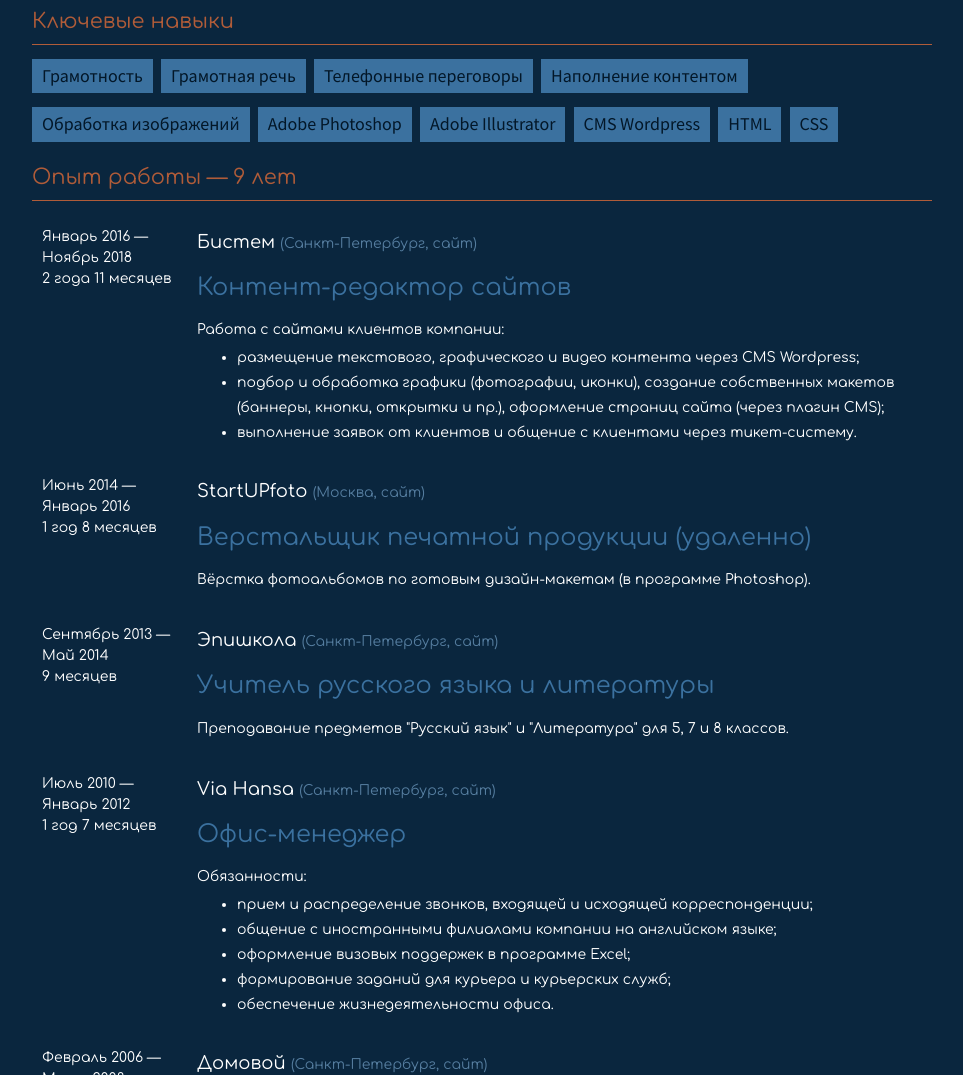
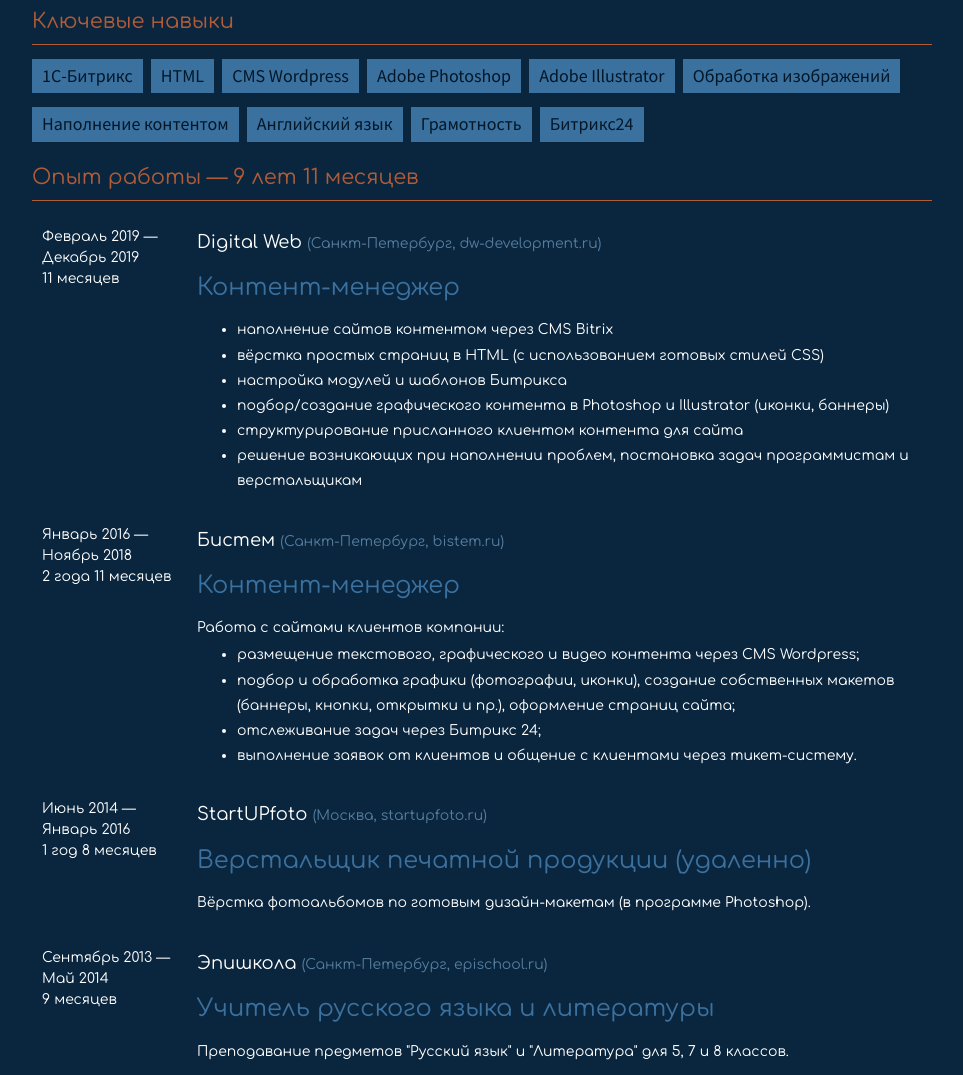
Before and after one commit to Librencia/Librencia.github.io, a plain HTML site: page index.html in a window 1280 px wide. Shown: the part 965-2040 px from the top of the page, without its empty margins (158-1121 px from the left). Drawn offline with Linux system fonts and the light colour scheme.

Commit message:
Update index.html

```diff
--- a/index.html
+++ b/index.html
@@ -18,8 +18,8 @@
 <main class="centr main">
 	<a href="img/my-foto.jpg" target="_blank"><img src="img/my-foto.jpg" alt="Фотография Вдовиной Анастасии" height="300" class="foto"></a>
 	<h1>Вдовина Анастасия Александровна</h1>
-	<p>30 лет (родилась 27 сентября 1987)</p>
-	<p>+7 (950) 2239169<br>librencia@mail.ru<br><a href="https://vk.com/librencia" target="_blank">Страница ВКонтакте</a></p>
+	<p>32 года (родилась 27 сентября 1987)</p>
+	<p>+7 (950) 2239169<br>anastas.vdovina@mail.ru<br><a href="https://vk.com/librencia" target="_blank">Страница ВКонтакте</a></p>
 	<p>Проживает: Санкт-Петербург, м. Академическая<br>Гражданство: Россия</p>
 	<h2>Желаемая должность</h2>
 	<p class="professia">Контент-менеджер</p>
@@ -27,7 +27,7 @@
   	<ul>
   		<li>Контент</li>
   	</ul>
-  <p>Занятость: полная занятость, частичная занятость, стажировка<br>График работы: полный день, гибкий график</p>
+  <p>Занятость: полная занятость<br>График работы: полный день</p>
   <h2>Высшее образование</h2>
   <table>
   	<tr>
@@ -48,48 +48,64 @@
   </table>
   <h2>Ключевые навыки</h2>
   <ul class="navyki">
-  	<li>Грамотность</li>
-  	<li>Грамотная речь</li>
-		<li>Телефонные переговоры</li>
-		<li>Наполнение контентом</li>
-		<li>Обработка изображений</li>
-		<li>Adobe Photoshop</li>
-		<li>Adobe Illustrator</li>
-		<li>CMS Wordpress</li>
-		<li>HTML</li>
-		<li>CSS</li>
+  	<li>1С-Битрикс</li>
+  	<li>HTML</li>
+    <li>CMS Wordpress</li>
+	<li>Adobe Photoshop</li>
+	<li>Adobe Illustrator</li>
+	<li>Обработка изображений</li>
+	<li>Наполнение контентом</li>
+	<li>Английский язык</li>
+	<li>Грамотность</li>
+	<li>Битрикс24</li>
 	</ul>
-  <h2>Опыт работы — 9 лет</h2>
+  <h2>Опыт работы — 9 лет 11 месяцев</h2>
   <table>
+    <tr>
+  		<td class="daty">Февраль 2019 — Декабрь 2019<br>11 месяцев</td>
+  		<td><span class="zagolovki">Digital Web </span><span class="adresa">(Санкт-Петербург, <a href="https://dw-development.ru/" target="_blank">dw-development.ru</a>)</span>
+  			<p class="professia">Контент-менеджер</p>
+  			<ul>
+  				<li>наполнение сайтов контентом через CMS Bitrix </li>
+  				<li>вёрстка простых страниц в HTML (с использованием готовых стилей CSS)</li>
+                <li>настройка модулей и шаблонов Битрикса</li>
+  				<li>подбор/создание графического контента в Photoshop и Illustrator (иконки, баннеры)</li>
+                <li>структурирование присланного клиентом контента для сайта</li>
+  				<li>решение возникающих при наполнении проблем, постановка задач программистам и верстальщикам</li>
+				</ul>
+			</td>
+  	</tr>
+
   	<tr>
   		<td class="daty">Январь 2016 — Ноябрь 2018<br>2 года 11 месяцев</td>
-  		<td><span class="zagolovki">Бистем </span><span class="adresa">(Санкт-Петербург, <a href="http://bistem.ru/" target="_blank">сайт</a>)</span></span>
-  			<p class="professia">Контент-редактор сайтов</p>
+  		<td><span class="zagolovki">Бистем </span><span class="adresa">(Санкт-Петербург, <a href="http://bistem.ru/" target="_blank">bistem.ru</a>)</span>
+  			<p class="professia">Контент-менеджер</p>
   			<p class="odna_stroka">Работа с сайтами клиентов компании:</p>
   			<ul>
   				<li>размещение текстового‚ графического и видео контента через CMS Wordpress;</li>
-  				<li>подбор и обработка графики (фотографии, иконки), создание собственных макетов (баннеры, кнопки, открытки и пр.), оформление страниц сайта (через плагин CMS);</li>
+  				<li>подбор и обработка графики (фотографии, иконки), создание собственных макетов (баннеры, кнопки, открытки и пр.), оформление страниц сайта;</li>
+                <li>отслеживание задач через Битрикс 24;</li>
   				<li>выполнение заявок от клиентов и общение с клиентами через тикет-систему.</li>
 				</ul>
 			</td>
   	</tr>
   	<tr>
   		<td class="daty">Июнь 2014 — Январь 2016<br>1 год 8 месяцев</td>
-  		<td><span class="zagolovki">StartUPfoto </span><span class="adresa">(Москва, <a href="https://www.startupfoto.ru/" target="_blank">сайт</a>)</span>
+  		<td><span class="zagolovki">StartUPfoto </span><span class="adresa">(Москва, <a href="https://www.startupfoto.ru/" target="_blank">startupfoto.ru</a>)</span>
   			<p class="professia">Верстальщик печатной продукции (удаленно)</p>
   			<p class="odna_stroka">Вёрстка фотоальбомов по готовым дизайн-макетам (в программе Photoshop).</p>
 			</td>
   	</tr>
   	<tr>
   		<td class="daty">Сентябрь 2013 — Май 2014<br>9 месяцев</td>
-  		<td><span class="zagolovki">Эпишкола </span><span class="adresa">(Санкт-Петербург, <a href="http://epischool.ru/" target="_blank">сайт</a>)</span>
+  		<td><span class="zagolovki">Эпишкола </span><span class="adresa">(Санкт-Петербург, <a href="http://epischool.ru/" target="_blank">epischool.ru</a>)</span>
   			<p class="professia">Учитель русского языка и литературы</p>
   			<p class="odna_stroka">Преподавание предметов "Русский язык" и "Литература" для 5, 7 и 8 классов.</p>
 			</td>
   	</tr>
   	<tr>
   		<td class="daty">Июль 2010 — Январь 2012<br>1 год 7 месяцев</td>
-  		<td><span class="zagolovki">Via Hansa </span><span class="adresa">(Санкт-Петербург, <a href="https://viahansa.com/" target="_blank">сайт</a>)</span>
+  		<td><span class="zagolovki">Via Hansa </span><span class="adresa">(Санкт-Петербург, <a href="https://viahansa.com/" target="_blank">viahansa.com</a>)</span>
   			<p class="professia">Офис-менеджер</p>
   			<p class="odna_stroka">Обязанности:</p>
   			<ul>
@@ -103,7 +119,7 @@
   	</tr>
   	<tr>
   		<td class="daty">Февраль 2006 — Март 2008<br>2 года 2 месяца</td>
-  		<td><span class="zagolovki">Домовой </span><span class="adresa">(Санкт-Петербург, <a href="http://www.tddomovoy.ru/" target="_blank">сайт</a>)</span>
+  		<td><span class="zagolovki">Домовой </span><span class="adresa">(Санкт-Петербург, <a href="http://www.tddomovoy.ru/" target="_blank">tddomovoy.ru</a>)</span>
   			<p class="professia">Администратор стойки информации</p>
   			<p class="odna_stroka">Обязанности:</p>
   			<ul>
```
